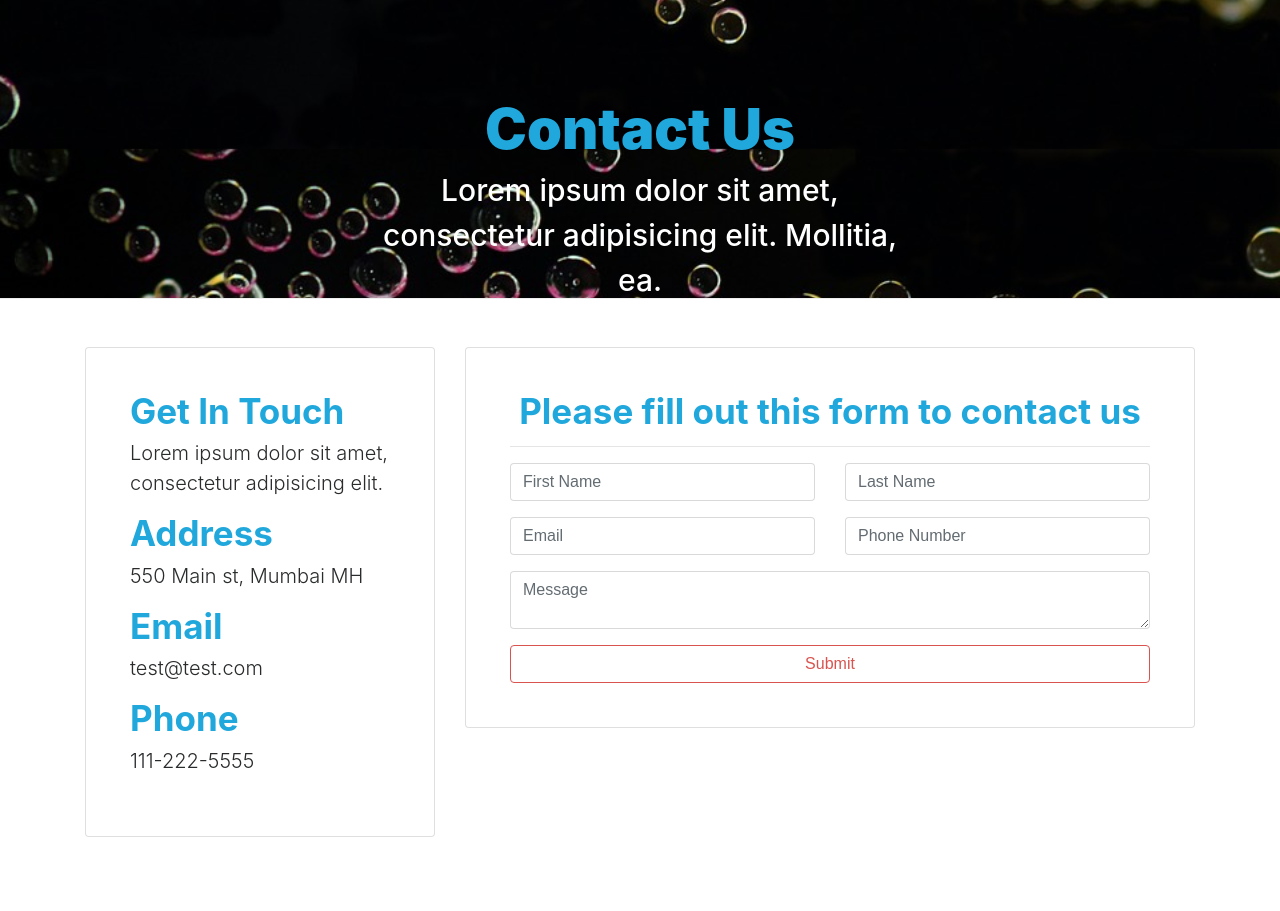
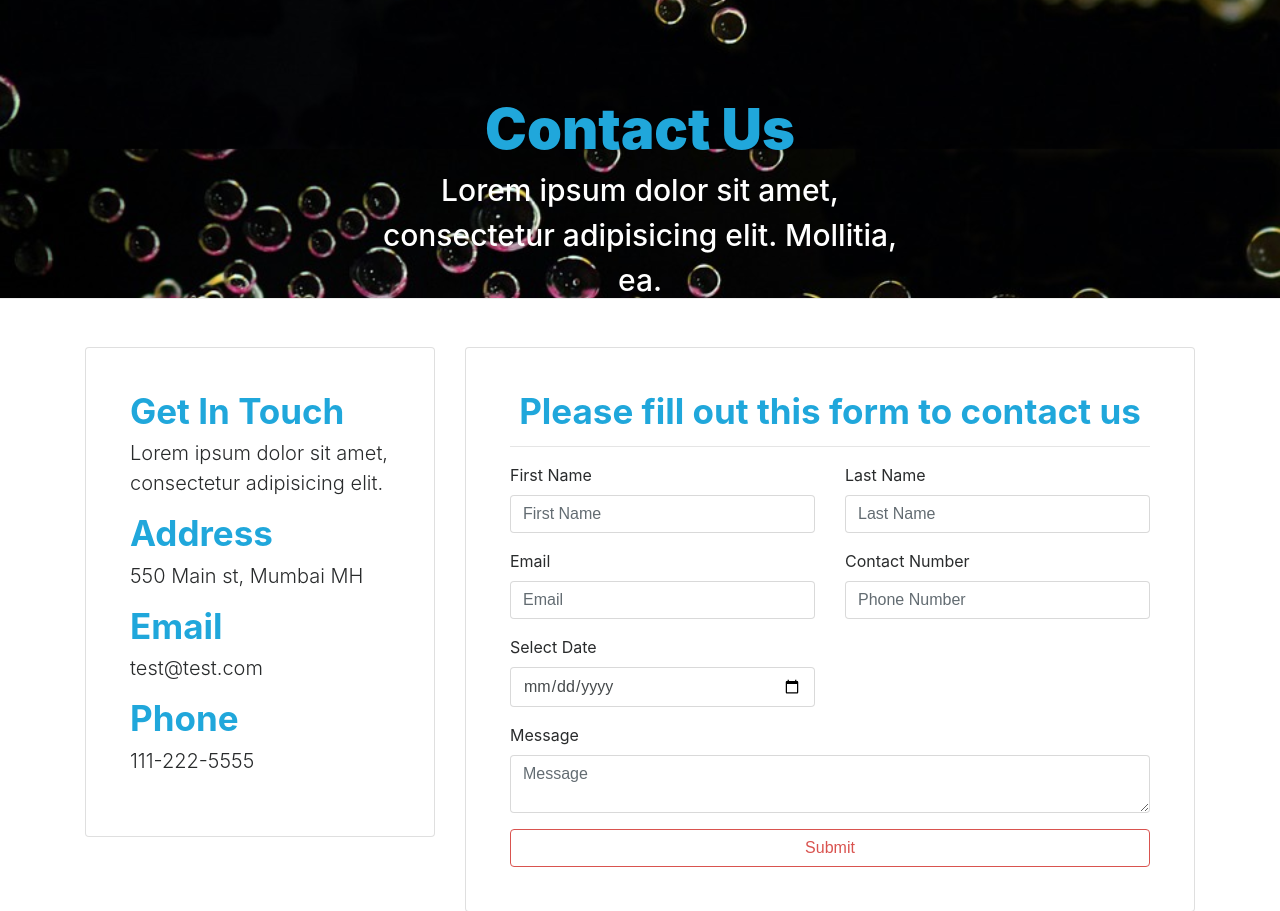
Before and after one commit to kratos619/PHP-dr-jai-deshmukh-site, a PHP site: page /contact.php in a window 1280 px wide. Shown: the part 281-1192 px from the top of the page. Run offline with PHP 8.4, Linux system fonts and the light colour scheme; a map, chart or similar area stays blank; some libraries are stand-ins or nearby versions; grey boxes are pictures that could not be loaded.

Commit message:
add mailfunctions and validations

```diff
--- a/contact.php
+++ b/contact.php
@@ -64,42 +64,81 @@ include 'include/header_main.php';
             <div class="card-block">
               <h3 class="text-center">Please fill out this form to contact us</h3>
               <hr>
+              <form method="post" action="<?php echo htmlspecialchars($_SERVER["PHP_SELF"]);?>">
+              <?php
+              $submit = filter_input(INPUT_POST, "submit");
+              if(isset($submit)){
+                 $firsstname = filter_input(INPUT_POST, "firstname");
+                 $lastname = filter_input(INPUT_POST, "lastname");
+                 $email = filter_input(INPUT_POST, "email");
+                 $cnumber = filter_input(INPUT_POST, "cnumber");
+                 $date = filter_input(INPUT_POST, "date");
+                 $message = filter_input(INPUT_POST, "message");
+
+                 //validations
+                 if(empty($firsstname) and empty($lastname) and empty($email) and empty($cnumber) and empty($date)){
+                     echo "Required filed cant be empty";
+                 }else{
+
+                     echo "We Inform Y ou Shortly";
+                 }
+
+
+              }
+
+              ?>
+
               <div class="row">
                 <div class="col-md-6">
+                    <label>First Name</label>
                   <div class="form-group">
-                    <input type="text" class="form-control" placeholder="First Name">
+                      <input type="text" name="firstname" class="form-control" placeholder="First Name">
                   </div>
                 </div>
                 <div class="col-md-6">
+                    <label>Last Name</label>
                   <div class="form-group">
-                    <input type="text" class="form-control" placeholder="Last Name">
+                      <input type="text" name="lastname" class="form-control" placeholder="Last Name">
+                  </div>
+                </div>
+              </div>
+
+              <div class="row">
+                <div class="col-md-6">
+                    <label>Email</label>
+                  <div class="form-group">
+                      <input type="email" name="email" class="form-control" placeholder="Email">
+                  </div>
+                </div>
+                <div class="col-md-6">
+                    <label>Contact Number</label>
+                  <div class="form-group">
+                      <input type="tel" name="cnumber" class="form-control" placeholder="Phone Number">
                   </div>
                 </div>
               </div>
               <div class="row">
-                <div class="col-md-6">
+                  <div class="col-md-6">
+                      <label>Select Date</label>
                   <div class="form-group">
-                    <input type="email" class="form-control" placeholder="Email">
-                  </div>
-                </div>
-                <div class="col-md-6">
-                  <div class="form-group">
-                    <input type="text" class="form-control" placeholder="Phone Number">
+                      <input type="date" name="date" class="form-control" placeholder="Last Name">
                   </div>
                 </div>
               </div>
               <div class="row">
                 <div class="col-md-12">
+                    <label>Message</label>
                   <div class="form-group">
-                    <textarea class="form-control" placeholder="Message"></textarea>
+                      <textarea name="message" class="form-control" placeholder="Message"></textarea>
                   </div>
                 </div>
               </div>
               <div class="row">
                 <div class="col-md-12">
-                  <input type="submit" class="btn btn-outline-danger btn-block" value="Submit">
+                    <input type="submit" name="submit" class="btn btn-outline-danger btn-block" value="Submit">
                 </div>
               </div>
+              </form>
             </div>
           </div>
         </div>
--- a/include/footer_main.php
+++ b/include/footer_main.php
@@ -104,24 +104,42 @@
          <button class="close" data-dismiss="modal"><span>&times;</span></button>
        </div>
        <div class="modal-body">
-         <form>
+           <?php
+//           if(isset($_POST['submit'])){
+//               echo $data = $_POST['firstname'];
+//           }
+           ?>
+           <form action="" method="post">
            <div class="form-group">
-             <label for="name">Name</label>
-             <input type="text" class="form-control" id="name">
+             <label for="name">First Name</label>
+             <input type="text" name="firstname" class="form-control" id="name">
+           </div>
+             <div class="form-group">
+             <label for="name">Last Name</label>
+             <input type="text" name="lastname" class="form-control" id="name">
+           </div>
+             <div class="form-group">
+             <label for="name">Contact Number</label>
+             <input type="number" name="phone" class="form-control" id="name">
            </div>
            <div class="form-group">
              <label for="email">Email</label>
-             <input type="email" class="form-control" id="email">
+             <input type="email" name="email" class="form-control" id="email">
+           </div>
+             <div class="form-group">
+             <label for="message">Date</label>
+             <input type="date" name="date" class="form-control" id="email">
            </div>
            <div class="form-group">
              <label for="message">Message</label>
              <textarea class="form-control" id="message"></textarea>
            </div>
+        <div class="modal-footer">
+         <button class="btn btn-primary btn-block">Submit</button>
+       </div>
          </form>
        </div>
-       <div class="modal-footer">
-         <button class="btn btn-primary btn-block">Submit</button>
-       </div>
+
      </div>
    </div>
  </div>
--- a/index.php
+++ b/index.php
@@ -20,7 +20,7 @@ include 'include/header_main.php';
               <a href="services.php" class="nav-link">Services </a>
           </li>
           <li class="nav-item">
-              <a href="blog.php" class="nav-link">blogs </a>
+              <a href="blog.php" class="nav-link">Blog </a>
           </li>
           <li class="nav-item">
               <a href="contact.php" class="nav-link">Contact </a>
@@ -68,7 +68,7 @@ include 'include/header_main.php';
                             <h1 class="display-2" style="font-weight: 900">Appointments</h1>
                             <p class="lead">Booking an appointment at our dental clinic is as easy as it gets...</p>
                             <p>You will be able to schedule a convenient time for your meeting with our dentists with just 2 clicks!</p>
-                            <a href="#" class="btn btn-success btn-lg">Book An Apponitment</a>
+                            <a href="#" data-toggle="modal" data-target="#contactModal" class="btn btn-success btn-lg">Book An Appointment</a>
                         </div>
                     </div>
                 </div>
```
